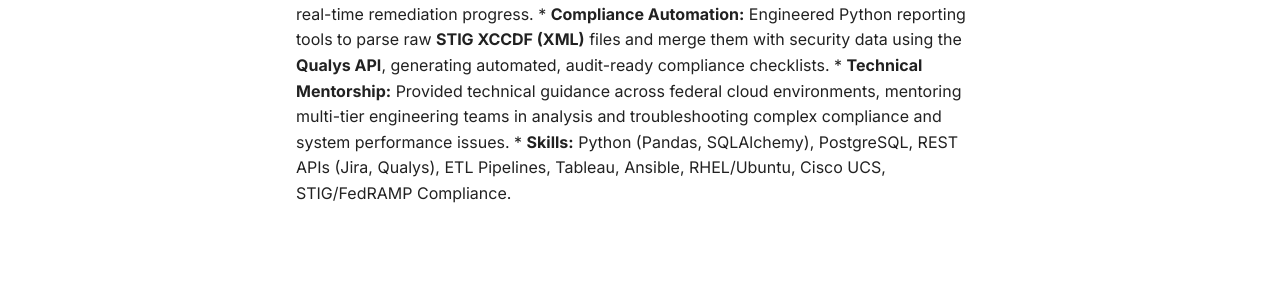
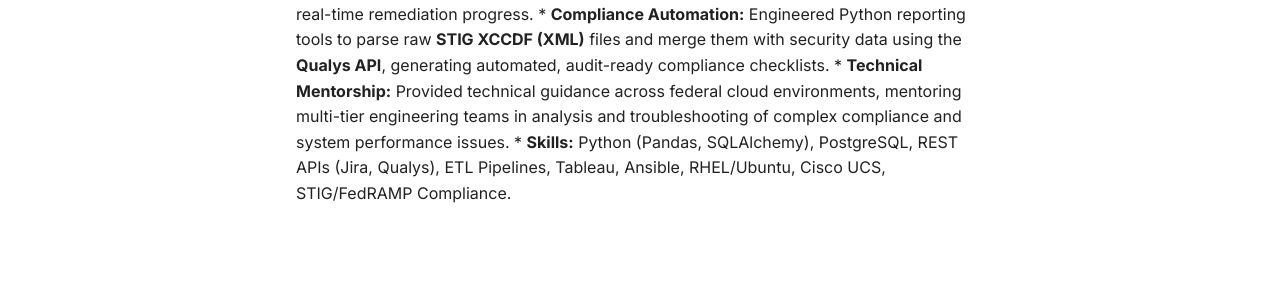
Before and after one commit to celttechie/celttechie.github.io, an MkDocs documentation site: the page built from docs/sections/exp_01_cisco_tl_short.md, in a window 1280 px wide. Shown: the part 452-751 px from the top of the page. Built offline with MkDocs 1.6.1 and Material for MkDocs 9.7.7, drawn with Linux system fonts in a browser that asks for light colours.

Commit message:
minor fixes

```diff
--- a/docs/sections/exp_01_cisco_tl_short.md
+++ b/docs/sections/exp_01_cisco_tl_short.md
@@ -3,5 +3,5 @@
 *   **Infrastructure & Operations Lead:** Led operations of critical compute and storage systems on **Cisco UCS** hardware for the Webex for Government (FedRAMP) cloud, maintaining high platform availability and strict SLA tracking.
 *   **Data Platform Engineering:** Designed, deployed, and operated a vulnerability management system using a custom ETL pipeline to extract data from **Jira API** and synchronize it to a **PostgreSQL** database. Built a **Python (Pandas, SQLAlchemy)** web frontend and connected **Tableau** dashboards to display executive-level SLA metrics and real-time remediation progress.
 *   **Compliance Automation:** Engineered Python reporting tools to parse raw **STIG XCCDF (XML)** files and merge them with security data using the **Qualys API**, generating automated, audit-ready compliance checklists.
-*   **Technical Mentorship:** Provided technical guidance across federal cloud environments, mentoring multi-tier engineering teams in analysis and troubleshooting complex compliance and system performance issues.
+*   **Technical Mentorship:** Provided technical guidance across federal cloud environments, mentoring multi-tier engineering teams in analysis and troubleshooting of complex compliance and system performance issues.
 *   **Skills:** Python (Pandas, SQLAlchemy), PostgreSQL, REST APIs (Jira, Qualys), ETL Pipelines, Tableau, Ansible, RHEL/Ubuntu, Cisco UCS, STIG/FedRAMP Compliance.
```
Also changed, not shown: templates/resume_master_2page.md (+1 -1 lines), 1 other file.
